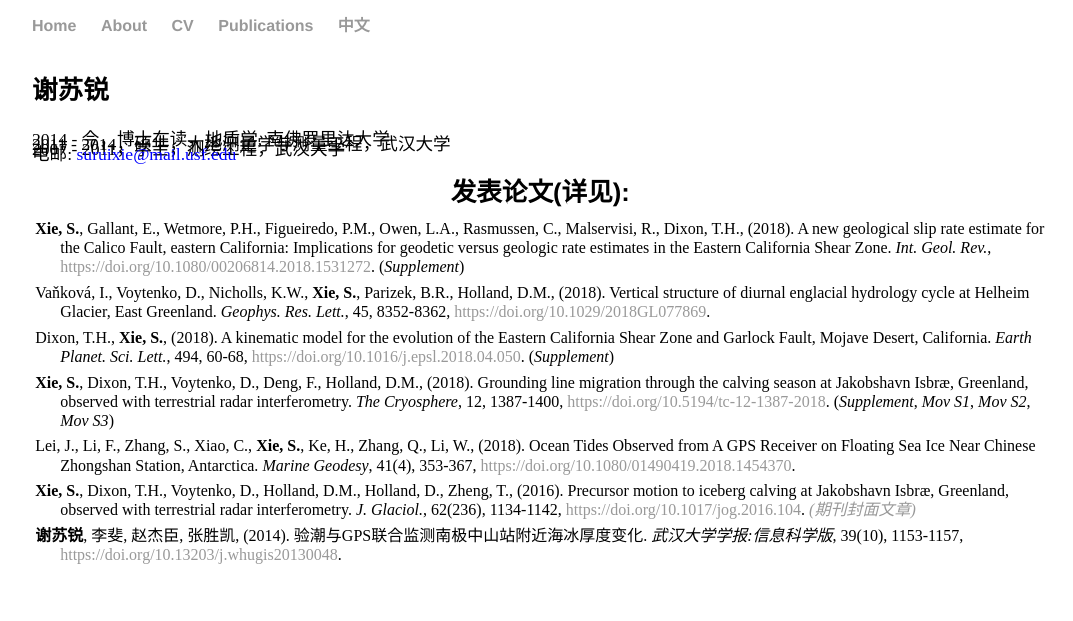
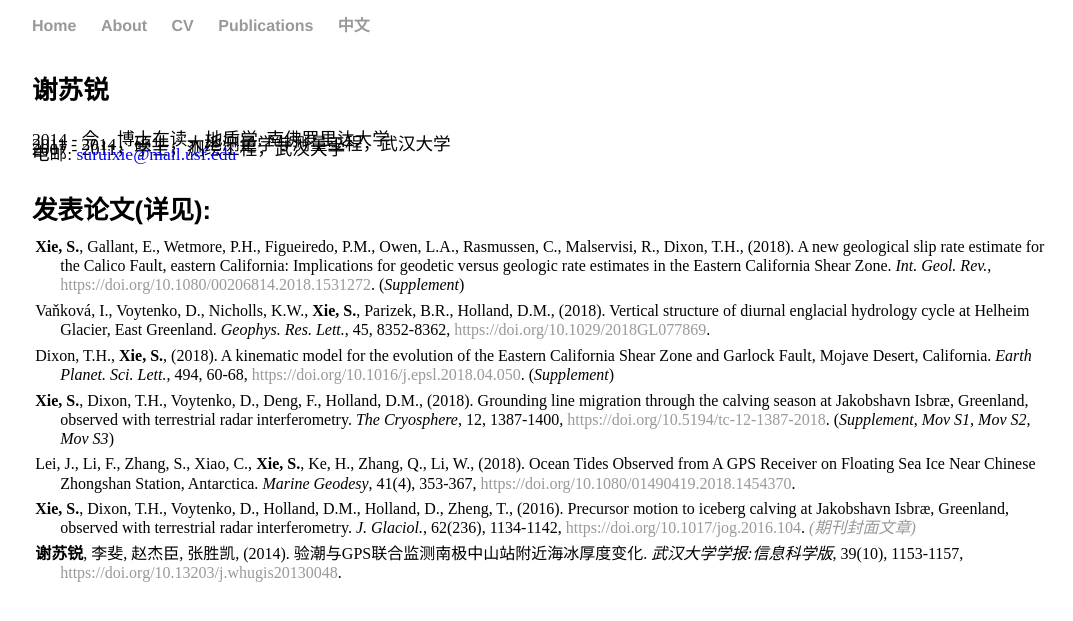
Before and after one commit to suruixie/suruixie.github.io, a Jekyll site: the page built from Chinese/index.html, in a window 1280 px wide. Shown: the top 621 px of the page, without its empty margins (96-1169 px from the left). Built offline with Jekyll 4.4.1, drawn with Linux system fonts in a browser that asks for light colours; a style sheet for code colours, icons or effects is not loaded.

Commit message:
Update index.html

```diff
--- a/Chinese/index.html
+++ b/Chinese/index.html
@@ -13,10 +13,10 @@ title: 苏锐的中文页面
             电邮:
 		    <a href="mailto:suruixie@mail.usf.edu" style="color:#0000FF;">suruixie@mail.usf.edu</a>
             </p>
-	</div>
+        </div> <br>
 
-	<br style="line-height:8.0em">
-	<div class="sideText">
+	<br style="line-height:5.0em">
+	<div class="publications">
 		<h4 style="margin-bottom:0.3em;">发表论文(详见<a  href="https://scholar.google.com/citations?hl=en&user=kF4StsMAAAAJ&view_op=list_works"><i class="ai ai-google-scholar ai-2x"></i></a>): </h4>
 		<p  class="publist" style="font-size:1.0em;">
 			<strong>Xie, S.</strong>, Gallant, E., Wetmore, P.H., Figueiredo, P.M., Owen, L.A., Rasmussen, C., Malservisi, R., Dixon, T.H., (2018). A new geological slip rate estimate for the Calico Fault, eastern California: Implications for geodetic versus geologic rate estimates in the Eastern California Shear Zone. <em>Int. Geol. Rev.</em>, <a href="https://doi.org/10.1080/00206814.2018.1531272">https://doi.org/10.1080/00206814.2018.1531272</a>.  (<em><a href="../files/2018/Xie_2018_IGR_supp.pdf" style="color:#000000;">Supplement</a></em>)<br>
```
